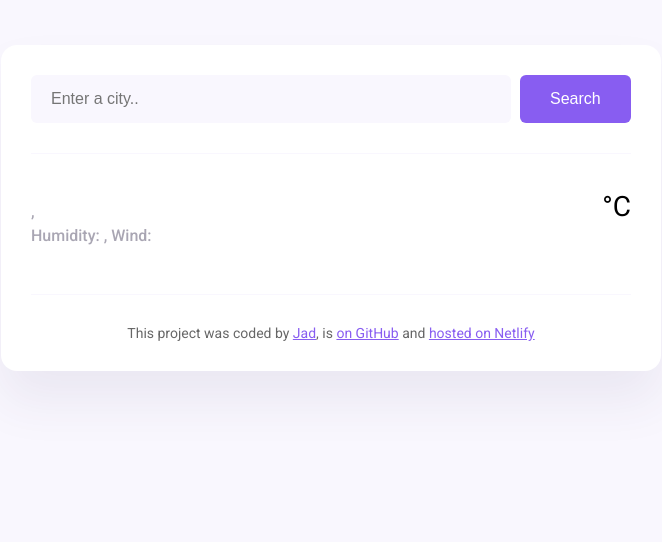
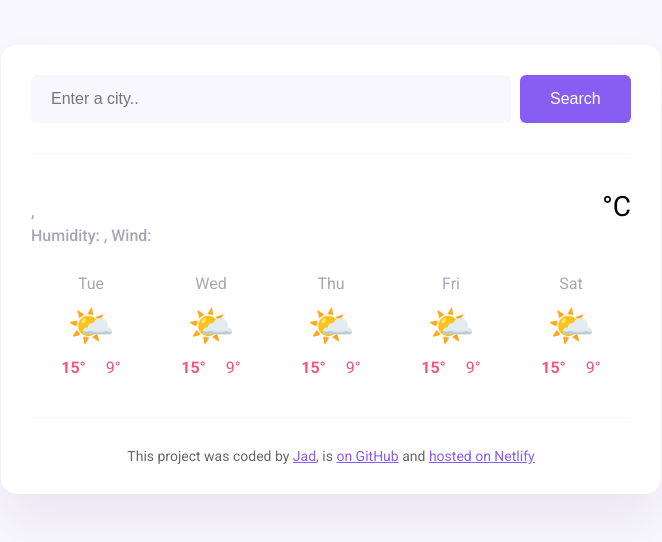
Before and after one commit to jadsika/SheCodes, a plain HTML site: page index.html in a window 1280 px wide. Shown: the whole page, without its empty margins (309-971 px from the left). Drawn offline with nearby package versions, Linux system fonts and the light colour scheme; no server answers.

Commit message:
added the forecast to js

```diff
--- a/index.html
+++ b/index.html
@@ -45,6 +45,7 @@
             <div class="weatehr-app-unit">°C</div>
           </div>
         </div>
+        <div class="weather-forecast" id="forecast"></div>
       </main>
 
       <footer>
--- a/src/index.js
+++ b/src/index.js
@@ -51,8 +51,33 @@ function handleSearchSubmit(event) {
 
   searchCity(searchInput.value);
 }
+function displayForecast() {
+  let forecastElement = document.querySelector("#forecast");
+  let forecastHtml = "";
+
+  let days = ["Tue", "Wed", "Thu", "Fri", "Sat"];
+
+  days.forEach(function (day) {
+    forecastHtml =
+      forecastHtml +
+      `
+          <div class="weather-forecast-day">
+            <div class="weather-forecast-date">${day}</div>
+            <div class="weather-forecast-icon">🌤️</div>
+            <div class="weather-forecast-temperatures">
+              <div class="weather-forecast-temperature">
+                <strong>15°</strong>
+              </div>
+              <div class="weather-forecast-temperature">9°</div>
+            </div>
+          </div>
+          `;
+  });
+  forecastElement.innerHTML = forecastHtml;
+}
 
 let searchFormElement = document.querySelector("#search-form");
 searchFormElement.addEventListener("submit", handleSearchSubmit);
 
 searchCity("Paris");
+displayForecast();
--- a/src/styles.css
+++ b/src/styles.css
@@ -75,7 +75,7 @@ main {
   height: 88px;
 }
 
-.weather-app-temperature {
+.weather-app-temperatures {
   font-size: 88px;
   line-height: 88px;
   font-weight: bold;
@@ -85,6 +85,35 @@ main {
   margin-top: 6px;
   font-size: 28px;
 }
+.weather-forecast {
+  display: flex;
+  justify-content: space-around;
+  margin-top: 10px;
+}
+.weather-forecast-date {
+  text-align: center;
+  color: rgba(39, 33, 66, 0.4);
+  font-size: 16px;
+  line-height: 20px;
+  margin-bottom: 10px;
+}
+
+.weather-forecast-icon {
+  font-size: 38px;
+  text-align: center;
+}
+
+.weather-forecast-temperatures {
+  text-align: center;
+  color: #f65282;
+  margin: 10px;
+  display: flex;
+  justify-content: center;
+}
+
+.weather-forecast-temperature {
+  padding: 0 10px;
+}
 
 footer {
   border-top: 1px solid #f9f7fe;
```
